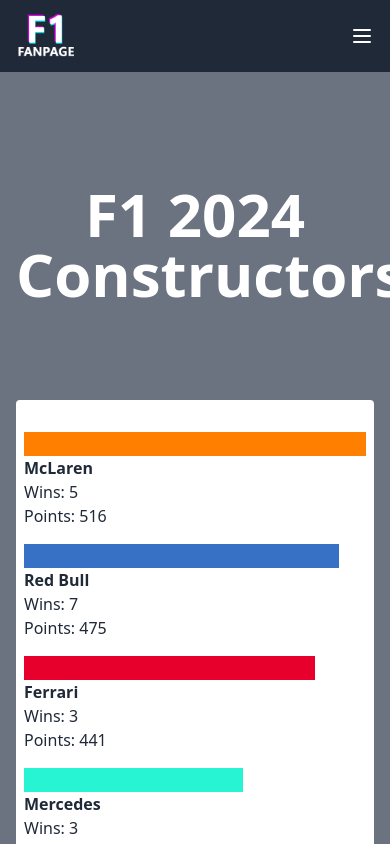
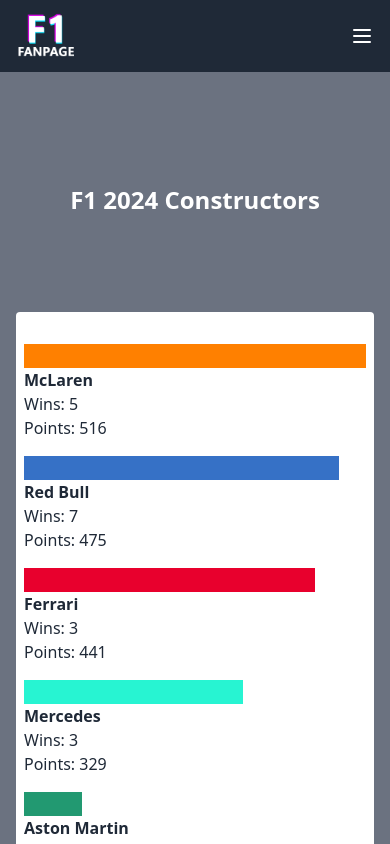
Before and after one commit to armilwebdev/f1fanpage, a React (Vite) app: page /constructors in a window 390 px wide. Shown: the top 844 px of the page. Built offline with nearby package versions, Linux system fonts and the light colour scheme.

Commit message:
Responsiveness - titles

```diff
--- a/src/pages/Constructors.jsx
+++ b/src/pages/Constructors.jsx
@@ -24,7 +24,7 @@
     return(
         <div className=" bg-gray-500  text-white">
             <div className="p-4">
-                <h1 className="text-6xl font-bold text-center mt-24 text-white">F1 2024 Constructors</h1>
+                <h1 className="text-2xl md:text-6xl font-bold text-center mt-24 text-white">F1 2024 Constructors</h1>
                 <div className="mt-24">
                    <div className="grid grid-cols-1 w-full bg-white text-gray-800 py-8 px-2 rounded">
                         {teams.map((team, index) => (
```
